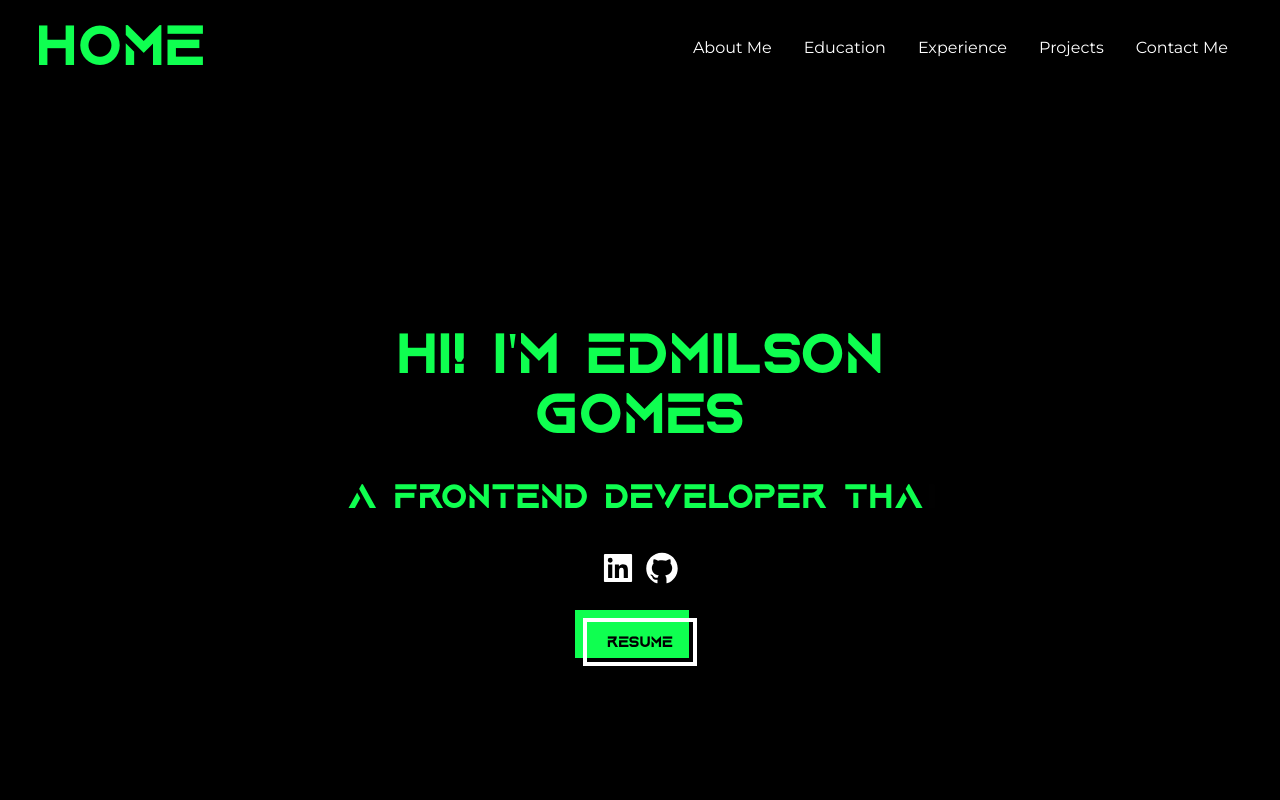
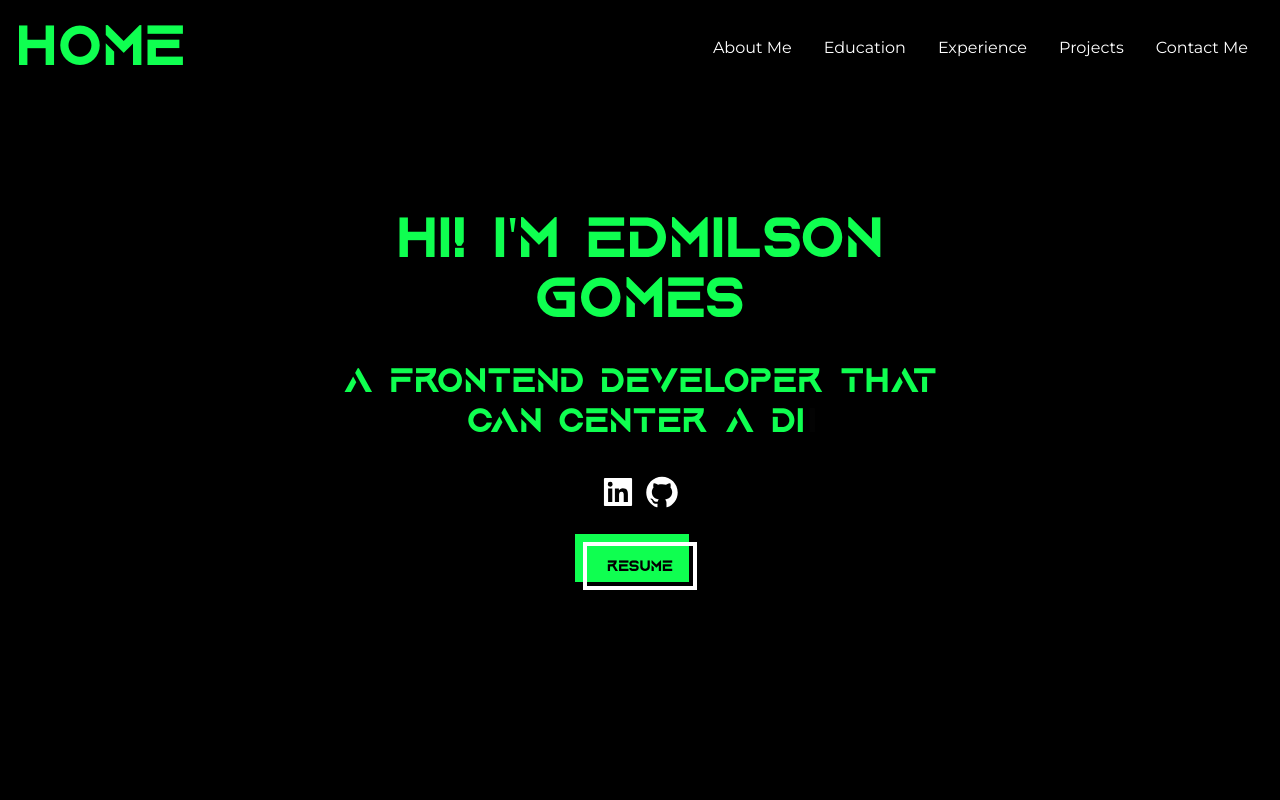
Before and after one commit to Egomessss/Edmilson-s-Portfolio, a React (Vite) app: page / in a window 1280 px wide. Shown: the top 800 px of the page. Built offline with nearby package versions, Linux system fonts and the light colour scheme.

Commit message:
added span to the pages

```diff
--- a/src/App.tsx
+++ b/src/App.tsx
@@ -10,33 +10,31 @@ import Projects from "./components/Projects"
 // <div className="max-w-[1240px] mx-auto px-4 relative snap-y snap-mandatory h-screen w-screen overflow-x-hidden">
 function App() {
   return (
-    <div className="max-w-[1240px] mx-auto px-4">
+    <div className="px-4 h-screen snap-y snap-mandatory overflow-scroll z-0">
       <head>
         <title>Edmilson's Portfolio</title>
       </head>
-      <body>
-        <header>
+      {/* <section>
         <Navbar />
-        </header>
-        <section>
+      </section> */}
+      <section className="snap-start">
         <Hero />
       </section>
-        <section>
+      <section className="snap-start">
         <About />
       </section>
-        <section>
+      <section className="snap-start">
         <Education />
       </section>
-        <section>
+      <section className="snap-start">
         <Projects />
       </section>
-        <section>
+      <section className="snap-start">
         <Contacts />
       </section>
-        <footer>
+      <footer className="snap-start">
         <Footer />
       </footer>
-      </body>
     </div>
   )
 }
--- a/src/components/Hero.tsx
+++ b/src/components/Hero.tsx
@@ -2,6 +2,7 @@ import React from "react"
 import { motion } from "framer-motion"
 import { Cursor, useTypewriter } from "react-simple-typewriter"
 import { AiFillLinkedin, AiFillGithub, AiOutlineMail } from "react-icons/ai"
+import Navbar from "./Navbar"
 
 
 function Hero() {
@@ -16,6 +17,7 @@ function Hero() {
   })
   return (
     <div className=" h-screen relative">
+      <Navbar/>
       <div className=" flex flex-col space-y-8 items-center justify-center text-center overflow-hidden absolute top-1/2 left-1/2 transform -translate-x-1/2 -translate-y-1/2">
         <h1>Hi! I'm Edmilson Gomes</h1>
         <h2 className="">
```
Lines whose indentation alone changed are shown as unchanged.
